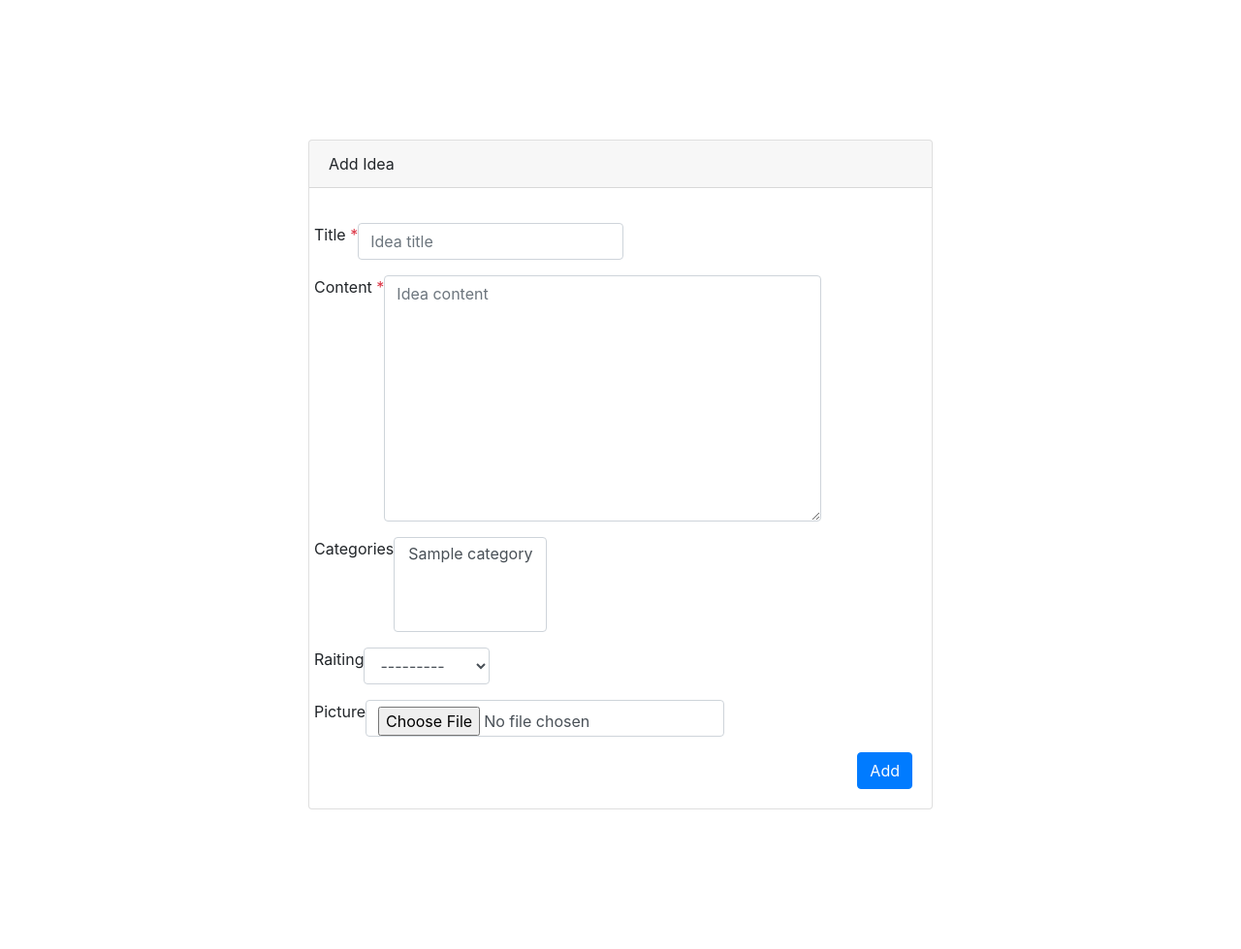
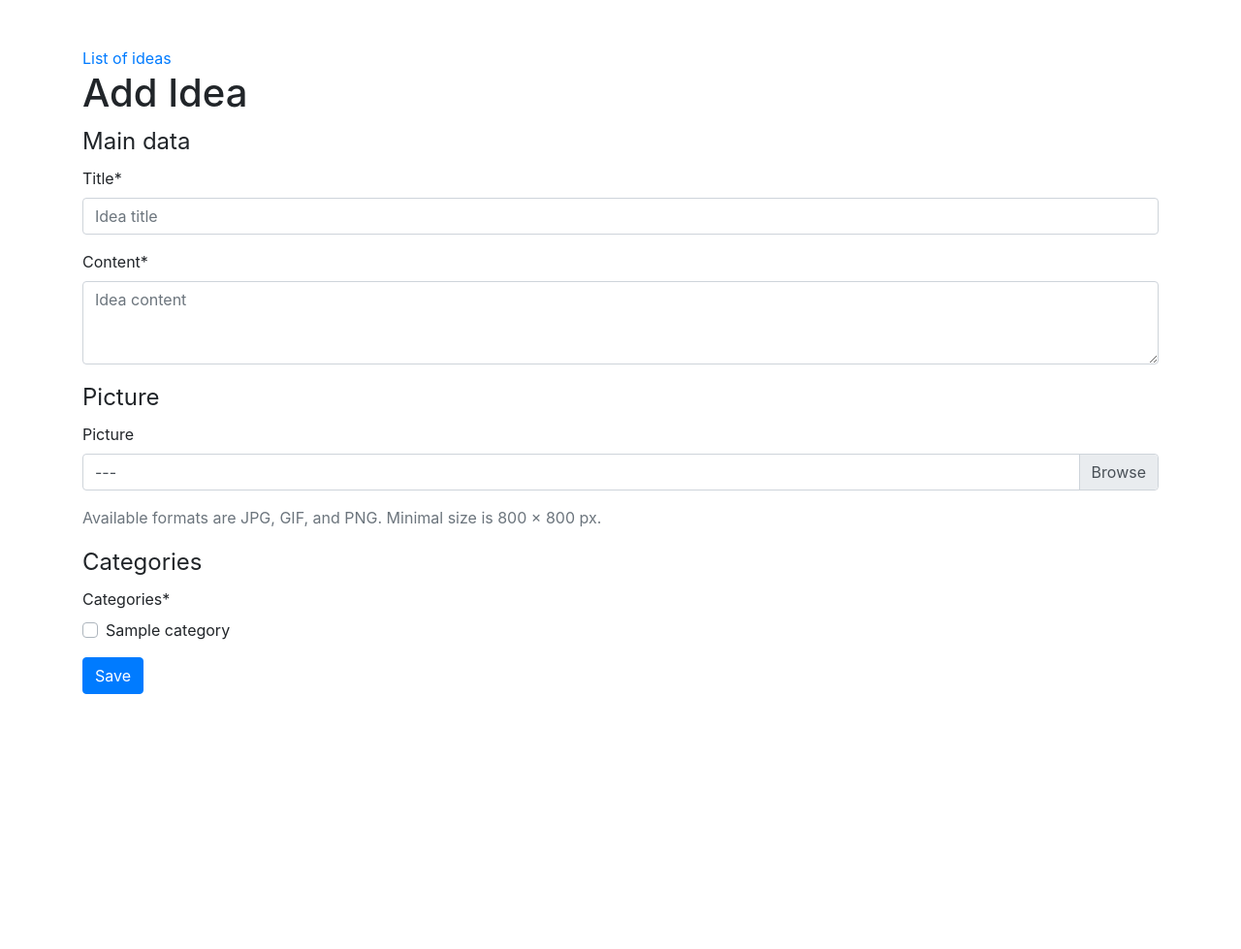
Before and after one commit to AzizTursunov/django-project, a Django app: page /en/translated-ideas/add/ in a window 1280 px wide. Shown: the whole page at 97% size. After the commit the page ends 716 px from the top, so only its background shows below. Run offline with Django 3.2, Linux system fonts and the light colour scheme; a user stored in the database is signed in; tables that the repository leaves empty hold one stand-in row (values such as "Sample post"); some libraries are stand-ins or nearby versions.

Commit message:
Creating a form layout with django-crispy-forms
Create form helper with a layout consisting of a main fieldset,
picture fieldset, categories fieldset, and submit button.
Each fieldset consists of fields. Any fieldset, field, or button can
have additional parameters that become the attributes of the field,
for example, rows="3" or placeholder=_("Please enter a title").
For HTML class and id attributes, there are specific parameters,
css_class and css_id.

```diff
--- a/src/myproject/myproject/apps/ideas/forms.py
+++ b/src/myproject/myproject/apps/ideas/forms.py
@@ -1,9 +1,20 @@
 from django import forms
+from django.conf import settings
+from django.db import models
+from django.utils.translation import gettext_lazy as _
 
-from myproject.apps.ideas.models import IdeaWithTranslatedFields
+from crispy_forms import bootstrap, helper, layout
+
+from myproject.apps.categories.models import Category
+from .models import IdeaWithTranslatedFields
 
 
 class IdeaWithTranslatedFieldsForm(forms.ModelForm):
+    categories = forms.ModelMultipleChoiceField(
+        queryset=Category.objects.all(),
+        widget=forms.CheckboxSelectMultiple()
+    )
+
     class Meta:
         model = IdeaWithTranslatedFields
         exclude = ('author',)
@@ -19,6 +30,57 @@ class IdeaWithTranslatedFieldsForm(forms.ModelForm):
                     'class': 'form-control',
                 }
             )
+        title_field = layout.Field(
+            'title',
+            css_class='input-block-level'
+        )
+        content_field = layout.Field(
+            'content',
+            css_class='input-block-level',
+            rows='3'
+        )
+        main_fieldset = layout.Fieldset(
+            _('Main data'),
+            title_field,
+            content_field
+        )
+        picture_field = layout.Field(
+            'picture',
+            css_class='input-block-level'
+        )
+        format_html = layout.HTML(
+            '''{% include "ideas/includes/picture_guidelines.html" %}'''
+        )
+        picture_fieldset = layout.Fieldset(
+            _('Picture'),
+            picture_field,
+            format_html,
+            title=_('Image upload'),
+            csS_id='picture_fieldset'
+        )
+        categories_field = layout.Field(
+            'categories',
+            css_class='input-block-level'
+        )
+        categories_fieldset = layout.Fieldset(
+            _('Categories'),
+            categories_field,
+            css_id='categories_fieldset'
+        )
+        submit_button = layout.Submit(
+            'save',
+            _('Save')
+        )
+        actions = bootstrap.FormActions(submit_button)
+        self.helper = helper.FormHelper()
+        self.helper.form_action = self.request.path
+        self.helper.form_method = 'POST'
+        self.helper.layout = layout.Layout(
+            main_fieldset,
+            picture_fieldset,
+            categories_fieldset,
+            actions
+        )
 
     def save(self, commit=True):
         instance = super().save(commit=False)
--- a/src/myproject/myproject/settings/_base.py
+++ b/src/myproject/myproject/settings/_base.py
@@ -55,6 +55,7 @@ INSTALLED_APPS = [
     'django.contrib.staticfiles',
     'django.forms',
     # third-party apps
+    'crispy_forms',
     'imagekit',
     # local apps
     'myproject.apps.core.apps.CoreAppConfig',  # Apps with mixins first!
@@ -95,6 +96,7 @@ TEMPLATES = [
 ]
 
 FORM_RENDERER = "django.forms.renderers.TemplatesSetting"
+CRISPY_TEMPLATE_PACK = "bootstrap4"
 
 WSGI_APPLICATION = 'myproject.wsgi.application'
 
--- a/src/myproject/myproject/templates/ideas/idea_form.html
+++ b/src/myproject/myproject/templates/ideas/idea_form.html
@@ -1,74 +1,15 @@
-{% extends 'base.html' %}
-{% block title %}
-{% if is_edit %}
-Change Idea
-{% else %}
-Add Idea
-{% endif %}
+{% extends "base.html" %}
+{% load i18n crispy_forms_tags static %}
+{% block content %}
+    <a href="{% url 'ideas:idea_list' %}">{% trans "List of ideas" %}</a>
+    <h1>
+        {% if idea %}
+            {% blocktrans trimmed with title=idea.translated_title %}
+                Change Idea "{{ title }} "
+            {% endblocktrans %}
+        {% else %}
+            {% trans "Add Idea" %}
+        {% endif %}
+    </h1>
+{% crispy form %}
 {% endblock %}
-{% block content %}
-<div class="container py-5">
-  <div class="row justify-content-center">
-    <div class="col-md-8 p-5">
-      <div class="card">
-        <div class="card-header">
-          {% if is_edit %}
-          Change Idea
-          {% else %}
-          Add Idea
-          {% endif %}
-        </div>
-        <div class="card-body">
-          {% if form.errors %}
-          {% for field in form %}
-          {% for error in field.errors %}
-          <div class="alert alert-danger">
-            {{ error|escape }}
-          </div>
-          {% endfor %}
-          {% endfor %}
-          {% for error in form.non_field_errors %}
-          <div class="alert alert-danger">
-            {{ error|escape }}
-          </div>
-          {% endfor %}
-          {% endif %}
-          <form method="post" enctype="multipart/form-data" action="">
-            {% if is_edit %}
-            <input type="hidden" name="_method" value="PUT">
-            {% endif %}
-            {% csrf_token %}
-            {% for field in form %}
-            <div class="form-group row my-3" {% if field.field.required %} aria-required="true" {% else %}
-              aria-required="false" {% endif %}>
-                <label for="{{ field.id_for_label }}">
-                {{ field.label }}
-                {% if field.field.required %}
-                <span class="required text-danger">*</span>
-                {% endif %}
-              </label>
-              <div>
-                {{ field }}
-                {% if field.help_text %}
-                <small id="{{ field.id_for_label }}-help" class="form-text text-muted">
-                  {{ field.help_text|safe }}
-                </small>
-                {% endif %}
-              </div>
-            </div>
-            {% endfor %}
-            <div class="d-flex justify-content-end">
-              <button type="submit" class="btn btn-primary">
-                {% if is_edit %}
-                Save
-                {% else %}
-                Add
-                {% endif %}
-              </button>
-            </div>
-          </form>
-        </div>
-      </div>
-    </div>
-  </div>
-{% endblock %}
--- /dev/null
+++ b/src/myproject/myproject/templates/ideas/includes/picture_guidelines.html
@@ -0,0 +1,5 @@
+{% load i18n %}
+<p class="form-text text-muted">
+    {% trans "Available formats are JPG, GIF, and PNG." %}
+    {% trans "Minimal size is 800 × 800 px." %}
+</p>
--- a/src/myproject/requirements/_base.txt
+++ b/src/myproject/requirements/_base.txt
@@ -1,5 +1,6 @@
 Django~=3.0.4
 djangorestframework
+django-crispy-forms==1.14.0
 django-imagekit==4.0.2
 gunicorn==20.0.4
 Pillow==9.3.0
```
